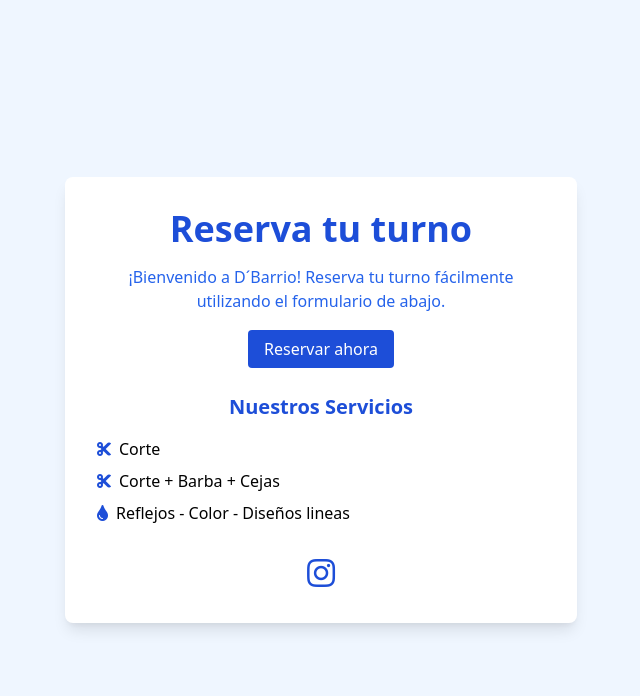
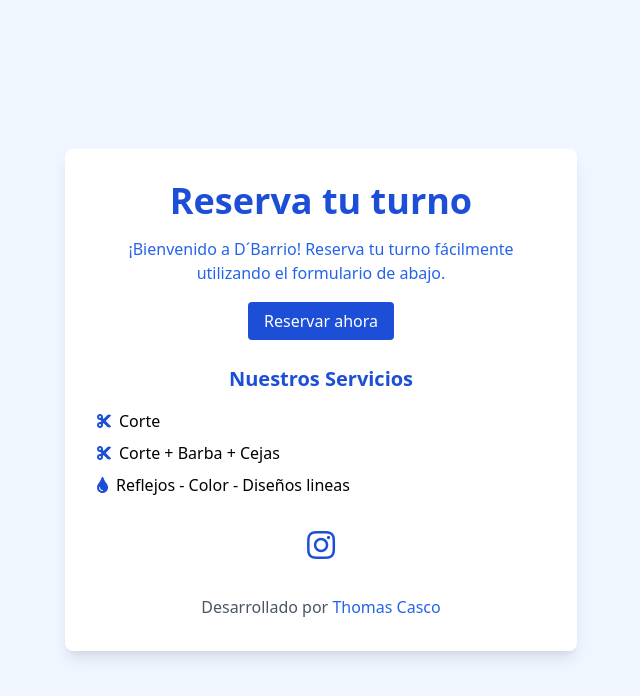
Before and after one commit to ThomasCasco/dbarrio, a plain HTML site: page index.html in a window 1280 px wide. Shown: the whole page, without its empty margins (319-959 px from the left). Drawn offline with nearby package versions, Linux system fonts and the light colour scheme.

Commit message:
Update index.html

```diff
--- a/index.html
+++ b/index.html
@@ -31,6 +31,9 @@
                 <i class="fab fa-instagram fa-2x"></i>
             </a>
         </div>
+        <div class="mt-8 text-center text-gray-600">
+            <p>Desarrollado por <a href="https://www.linkedin.com/in/thom%C3%A1s-casco-43b4491a3" class="text-blue-600 hover:text-blue-800 transition duration-300">Thomas Casco</a></p>
+        </div>
     </div>
 </body>
 </html>
```
